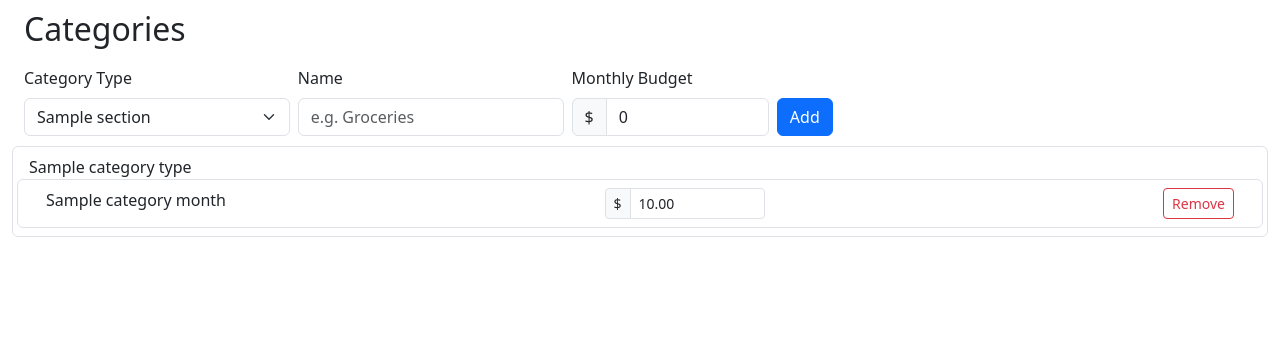
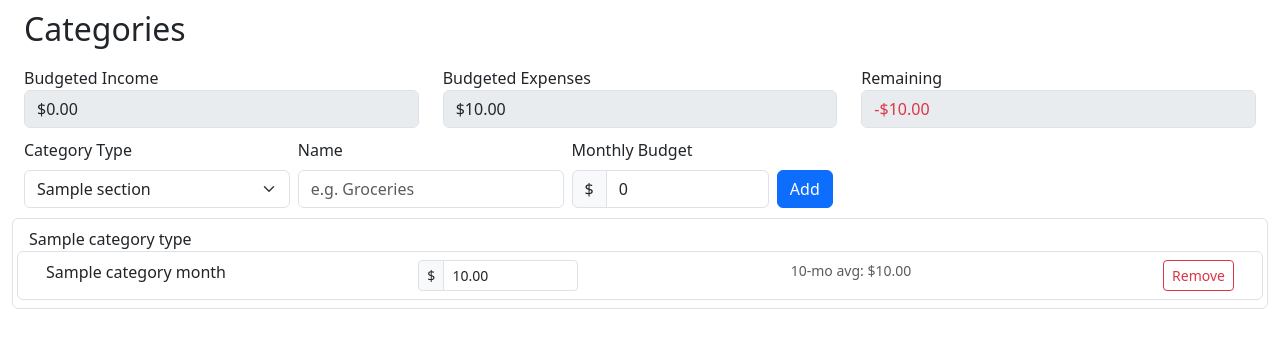
Before and after one commit to michaeldcarrell/simpli_budget, a Django app: template templates/categories/index.html in a window 1280 px wide. Shown: the part 56-404 px from the top of the page. Run offline with Django 5.2, Linux system fonts and the light colour scheme; the template is opened without the code that fills it: most values are stand-ins (such as "Sample title", 1, 10 or a date in 2020); some libraries are stand-ins or nearby versions.

Commit message:
Show budget totals and 3-month averages on the categories page
Adds budgeted income/expenses/remaining totals at the top that update as
amounts are edited, and each category's average monthly total over the
last 3 complete months, counting only months since the category started.

Co-Authored-By: Claude Opus 5.5 <noreply@anthropic.com>

```diff
--- a/static/categories/js/index.js
+++ b/static/categories/js/index.js
@@ -13,6 +13,9 @@ let controller = function() {
         newGroupNameInput: document.getElementById('new-category-type-name'),
         newGroupErrorBox: document.getElementById('new-category-type-error'),
         confirmCreateGroupBtn: document.getElementById('confirm-create-category-type-btn'),
+        budgetedIncome: document.getElementById('budgeted-income'),
+        budgetedExpenses: document.getElementById('budgeted-expenses'),
+        budgetedRemaining: document.getElementById('budgeted-remaining'),
     }
     let state = {
         pendingCategoryId: null,
@@ -33,6 +36,30 @@ let controller = function() {
 
         let newPosition = Math.max(input.value.length - cursorFromEnd, 0);
         input.setSelectionRange(newPosition, newPosition);
+    }
+    let formatMoney = function(value) {
+        let formatted = Math.abs(value).toLocaleString('en-US', {
+            minimumFractionDigits: 2,
+            maximumFractionDigits: 2,
+        });
+        return `${value < 0 ? '-' : ''}$${formatted}`;
+    }
+    let updateTotals = function() {
+        let income = 0;
+        let expenses = 0;
+        Array.from(document.getElementsByClassName('category-amount-input')).forEach(function(input) {
+            let amount = Number(input.value.replace(/,/g, '')) || 0;
+            if (input.dataset.income === 'true') {
+                income += amount;
+            } else {
+                expenses += amount;
+            }
+        });
+        let remaining = income - expenses;
+        objs.budgetedIncome.value = formatMoney(income);
+        objs.budgetedExpenses.value = formatMoney(expenses);
+        objs.budgetedRemaining.value = formatMoney(remaining);
+        objs.budgetedRemaining.classList.toggle('text-danger', remaining < 0);
     }
     let saveCategoryAmount = function(input) {
         let raw = input.value.replace(/,/g, '') || '0';
@@ -62,6 +89,7 @@ let controller = function() {
             if (data.status_code !== 200) {
                 alert(data.body.message || 'Failed to update category');
                 input.value = input.dataset.savedValue;
+                updateTotals();
                 return;
             }
             input.value = Number(data.body.default_monthly_amount).toLocaleString('en-US', {
@@ -69,10 +97,12 @@ let controller = function() {
                 maximumFractionDigits: 2,
             });
             input.dataset.savedValue = input.value;
+            updateTotals();
         }).catch(e => {
             loader.resolve();
             alert(e.message);
             input.value = input.dataset.savedValue;
+            updateTotals();
             throw e;
         });
     }
@@ -85,6 +115,7 @@ let controller = function() {
             input.dataset.savedValue = input.value;
             input.addEventListener('input', function() {
                 formatAmountInput(input);
+                updateTotals();
             });
             input.addEventListener('keydown', function(event) {
                 if (event.key === 'Enter') {
@@ -95,6 +126,7 @@ let controller = function() {
                 saveCategoryAmount(input);
             });
         });
+        updateTotals();
 
         let removeModal = new bootstrap.Modal(objs.removeModalEl);
         let createGroupModal = new bootstrap.Modal(objs.createGroupModalEl);
--- a/templates/categories/index.html
+++ b/templates/categories/index.html
@@ -5,6 +5,20 @@
 <div class="row" style="margin: 10px 0;">
     <div class="col">
         <h2>Categories</h2>
+    </div>
+</div>
+<div class="row" style="margin: 10px 0;">
+    <div class="col">
+        <label for="budgeted-income">Budgeted Income</label>
+        <input type="text" id="budgeted-income" class="form-control" disabled>
+    </div>
+    <div class="col">
+        <label for="budgeted-expenses">Budgeted Expenses</label>
+        <input type="text" id="budgeted-expenses" class="form-control" disabled>
+    </div>
+    <div class="col">
+        <label for="budgeted-remaining">Remaining</label>
+        <input type="text" id="budgeted-remaining" class="form-control" disabled>
     </div>
 </div>
 <div class="row" style="margin: 10px 0;">
@@ -53,9 +67,19 @@
                             inputmode="decimal"
                             class="form-control category-amount-input"
                             data-category-id="{{ category.category_id }}"
+                            data-income="{% if section.category_type.invert_amounts %}true{% else %}false{% endif %}"
                             value="{{ category.default_monthly_amount|default_if_none:0|floatformat:2 }}"
                         >
                     </div>
+                </div>
+                <div class="col small text-body-secondary category-average">
+                    {% if category.monthly_average is None %}
+                        <span title="No complete months of history yet">{{ average_months }}-mo avg: &mdash;</span>
+                    {% else %}
+                        <span title="Average monthly total over the last {{ category.average_months }} complete month{{ category.average_months|pluralize }}">
+                            {{ average_months }}-mo avg: {% if category.monthly_average < 0 %}-{% endif %}${{ category.monthly_average|floatformat:"2g"|cut:"-" }}{% if category.average_months < average_months %} ({{ category.average_months }} mo){% endif %}
+                        </span>
+                    {% endif %}
                 </div>
                 <div class="col-auto">
                     <button
```
Also changed, not shown: simpli_budget/views/categories.py (+59 -3 lines).
